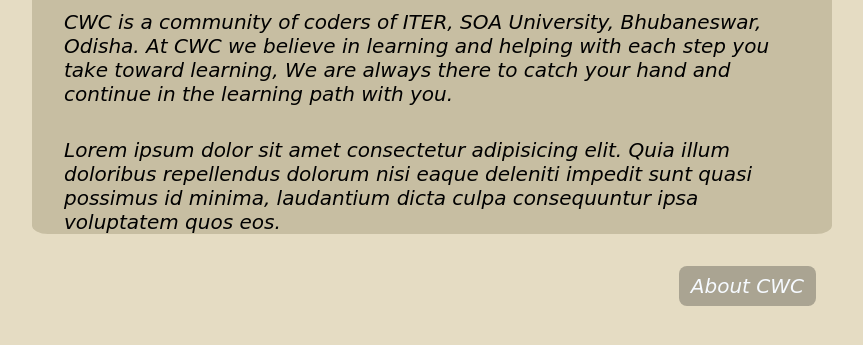
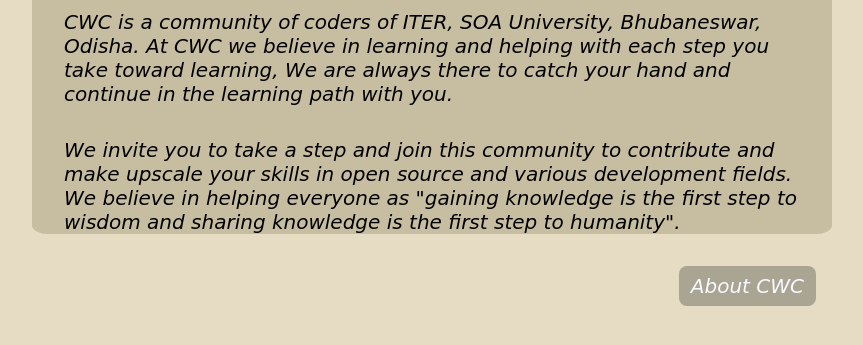
Before and after one commit to CareerDevelopmentHub/Email-Template, a plain HTML site: page index.html in a window 1280 px wide. Shown: the part 289-634 px from the top of the page, without its empty margins (208-1071 px from the left). Drawn offline with Linux system fonts and the light colour scheme.

Commit message:
Update index.html
added a few lines

```diff
--- a/index.html
+++ b/index.html
@@ -109,7 +109,7 @@
             </p>
 
             <p>
-                Lorem ipsum dolor sit amet consectetur adipisicing elit. Quia illum doloribus repellendus dolorum nisi eaque deleniti impedit sunt quasi possimus id minima, laudantium dicta culpa consequuntur ipsa voluptatem quos eos.
+              We invite you to take a step and join this community to contribute and make upscale your skills in open source and various development fields. We believe in helping everyone as "gaining knowledge is the first step to wisdom and sharing knowledge is the first step to humanity".
             </p>
 
             <a href="https://cwc-official.netlify.app/" class="btn">About CWC</a>
```
